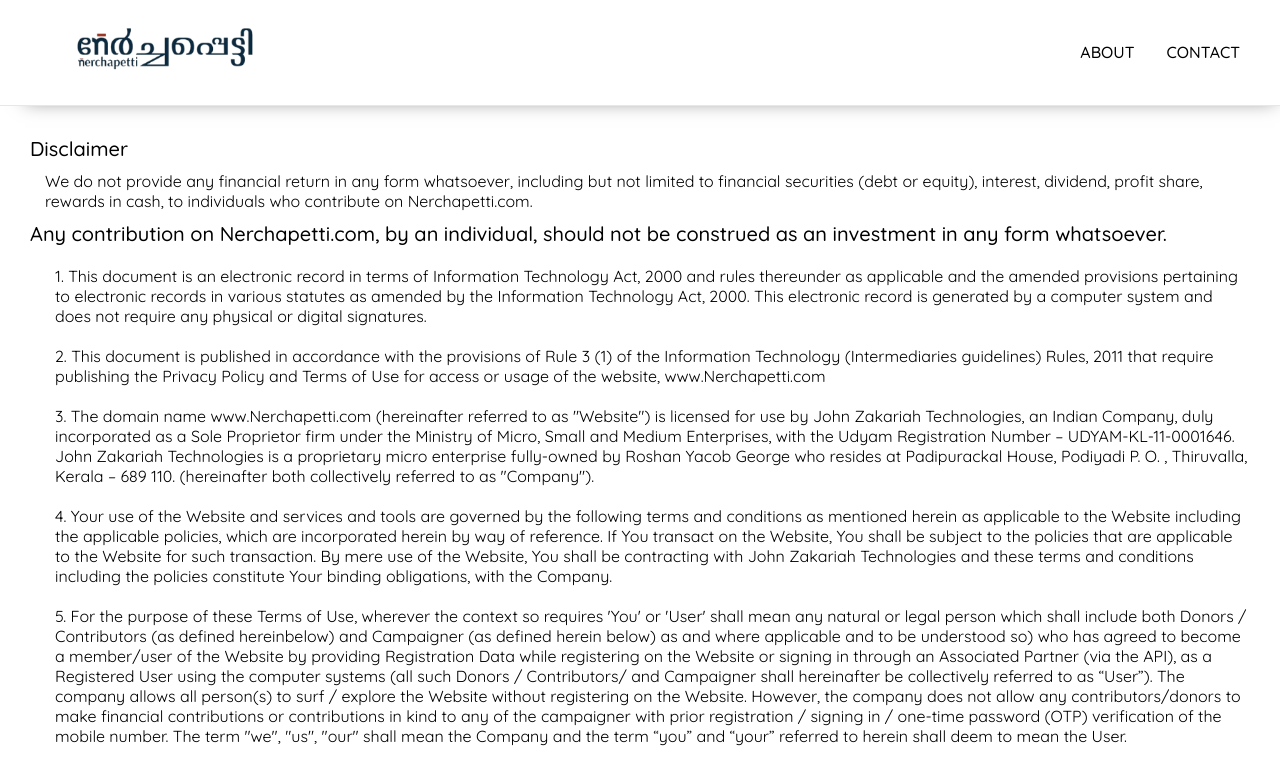
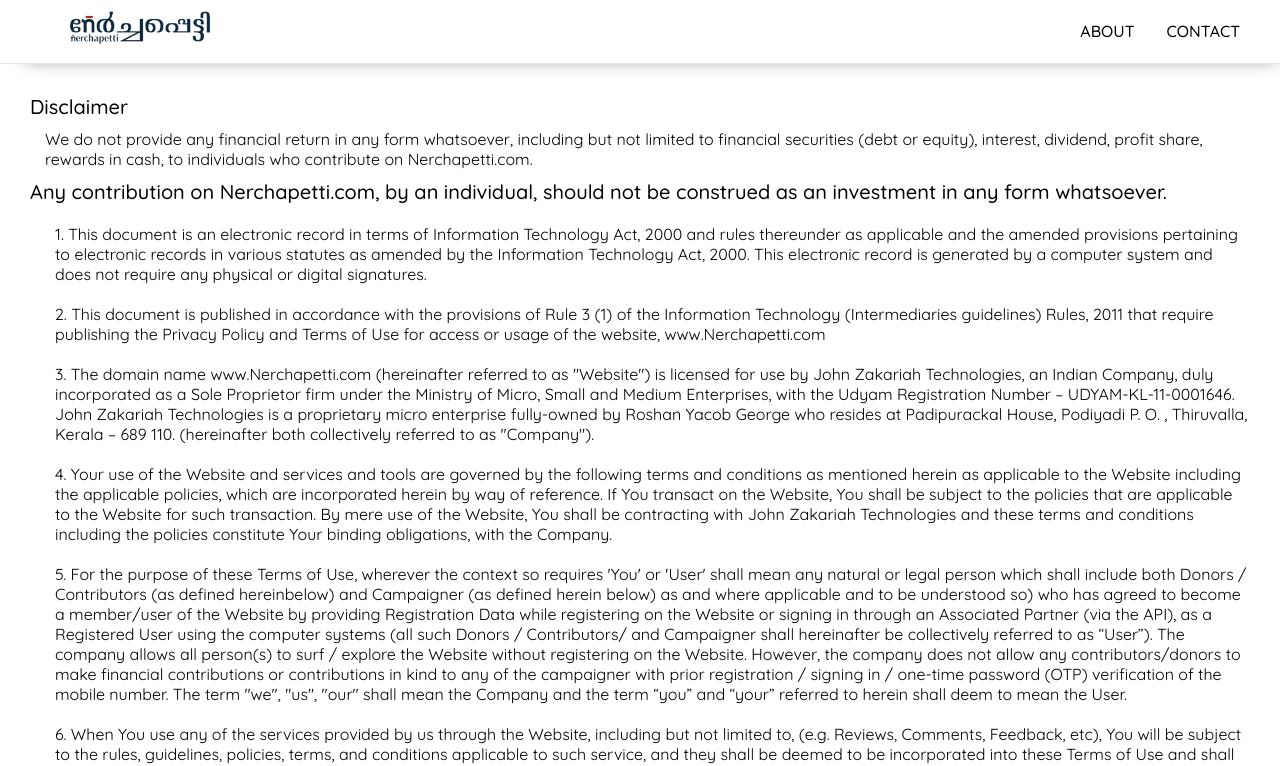
Before and after one commit to Nerchapetti/Develop_Front-End, a React (Create React App) app: page /policies/terms-of-use in a window 1280 px wide. Shown: the top 766 px of the page. Built offline with nearby package versions, Linux system fonts and the light colour scheme; no server answers.

Commit message:
update in navbar

```diff
--- a/src/components/NavBar/Header.css
+++ b/src/components/NavBar/Header.css
@@ -16,7 +16,10 @@
   display: flex;
   justify-content: space-between;
   align-items: center;
-  padding: 1rem 2.5rem;
+  padding: .1rem 2.5rem;
+}
+.navbar .logo {
+  width: 200px;
 }
 
 .navbar .search-bar{
--- a/src/components/NavBar/Header.js
+++ b/src/components/NavBar/Header.js
@@ -12,7 +12,7 @@
   return (
     <header className="header">
       <nav className="navbar">
-      <Link className="nav-logo" to="/"><img src={logo} style={{width: "250px"}} alt="Logo" /></Link>
+      <Link className="nav-logo" to="/"><img src={logo} className="logo" alt="Logo" /></Link>
             <SearchBar />
         <ul className={click ? 'nav-menu active': "nav-menu"}>
           <li className="nav-item" onClick={closeMobileMenu}>
```
